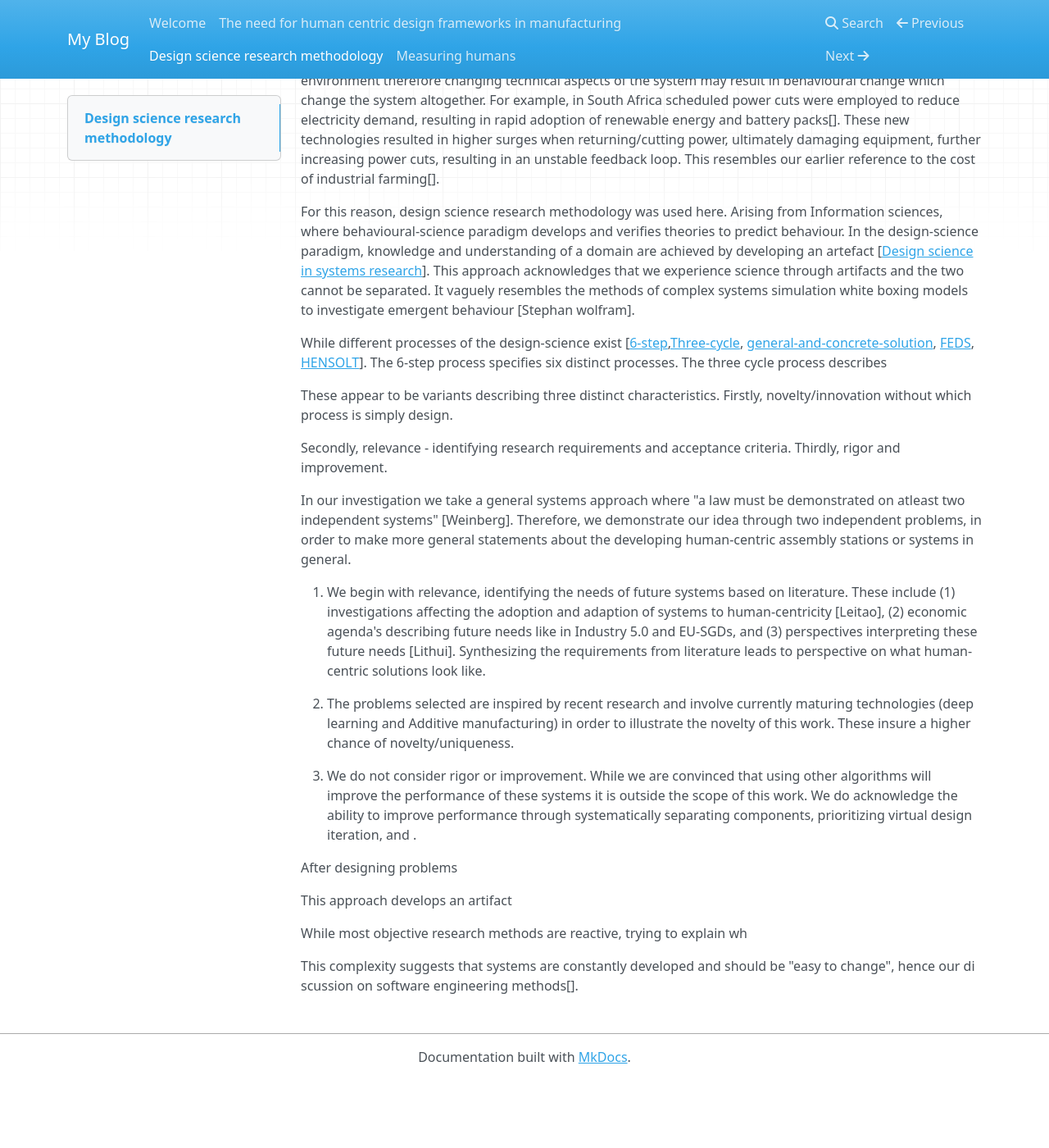
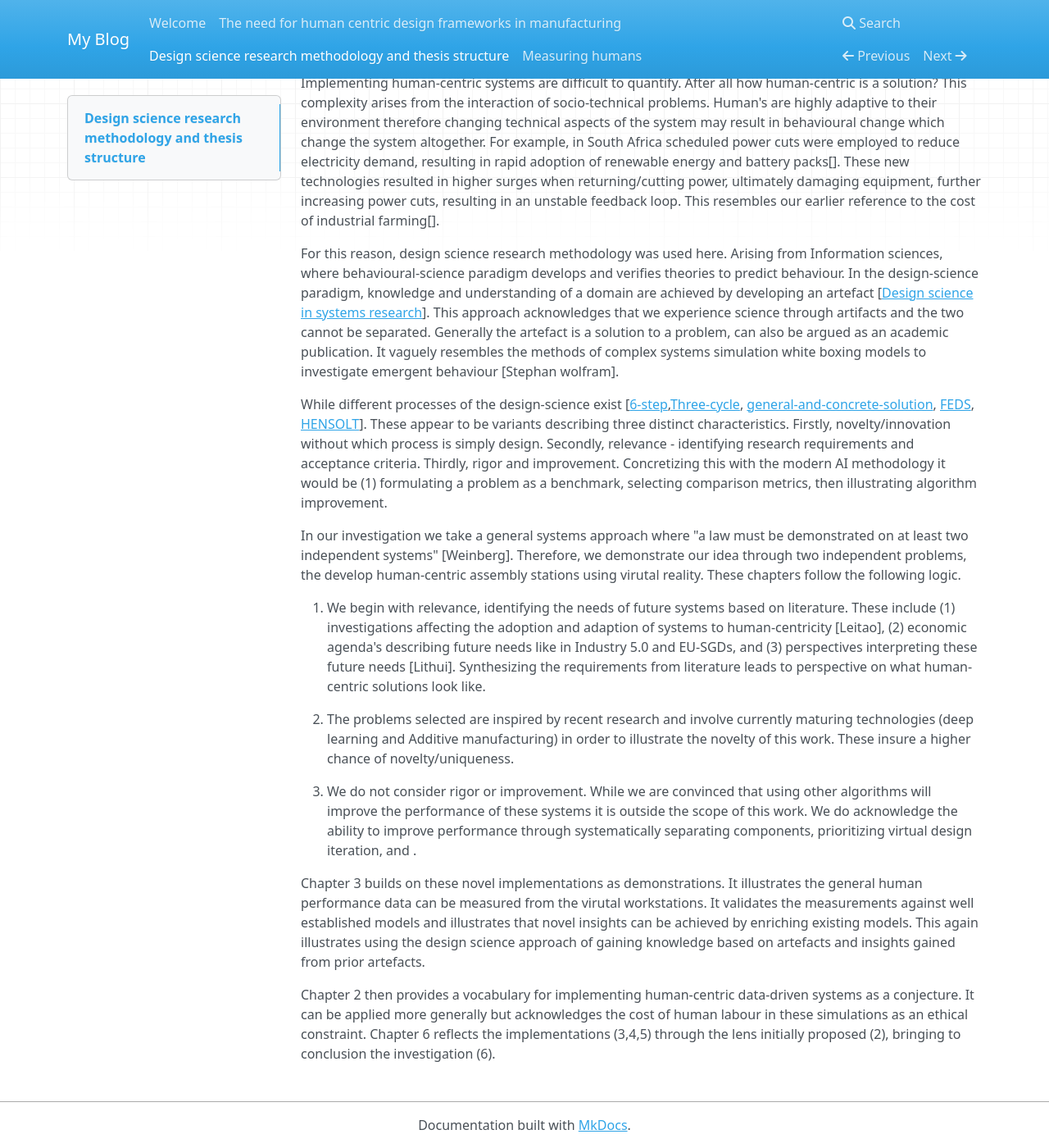
Before and after one commit to Steedalion/Blog, an MkDocs documentation site: the page built from docs/design-science.md, in a window 1280 px wide and 1400 px high, scrolled down 136 px. Shown: the whole window at 82% size. Built offline with MkDocs 1.6.1, drawn with Linux system fonts in a browser that asks for light colours; nearby versions of some CDN libraries; before the commit the page ends 1453 px from its top, so only the background shows below that; some of the changed text lies outside the part shown.

Commit message:
Quick push via script.

```diff
--- a/docs/design-science.md
+++ b/docs/design-science.md
@@ -1,28 +1,18 @@
-# Design science research methodology
+# Design science research methodology and thesis structure
 
 Implementing human-centric systems are difficult to quantify. After all how human-centric is a solution? This complexity arises from the interaction of socio-technical problems. Human's are highly adaptive to their environment therefore changing technical aspects of the system may result in behavioural change which change the system altogether. For example, in South Africa scheduled power cuts were employed to reduce electricity demand, resulting in rapid adoption of renewable energy and battery packs[]. These new technologies resulted in higher surges when returning/cutting power, ultimately damaging equipment, further increasing power cuts, resulting in an unstable feedback loop. This resembles our earlier reference to the cost of industrial farming[].
 
+For this reason, design science research methodology was used here. Arising from Information sciences, where behavioural-science paradigm develops and verifies theories to predict behaviour. In the design-science paradigm, knowledge and understanding of a domain are achieved by developing an artefact [[Design science in systems research](https://dl.acm.org/doi/10.5555/2017212.2017217)]. This approach acknowledges that we experience science through artifacts and the two cannot be separated. Generally the artefact is a solution to a problem, can also be argued as an academic publication. It vaguely resembles the methods of complex systems simulation white boxing models to investigate emergent behaviour [Stephan wolfram].
 
+While different processes of the design-science exist [[6-step](https://doi.org/10.2753/MIS0742-1222240302),[Three-cycle](https://aisel.aisnet.org/cgi/viewcontent.cgi?article=1017&context=sjis), [general-and-concrete-solution](https://doi.org/10.1057/ejis.2013.35), [FEDS](https://doi.org/10.1057/ejis.2014.36), [HENSOLT](https://doi.org/10.7166/30-4-2191)]. These appear to be variants describing three distinct characteristics. Firstly, novelty/innovation without which process is simply design. Secondly,  relevance - identifying research requirements and acceptance criteria. Thirdly, rigor and improvement. Concretizing this with the modern AI methodology it would be (1) formulating  a problem as a benchmark, selecting comparison metrics, then illustrating algorithm improvement.
 
-For this reason, design science research methodology was used here. Arising from Information sciences, where behavioural-science paradigm develops and verifies theories to predict behaviour. In the design-science paradigm, knowledge and understanding of a domain are achieved by developing an artefact [[Design science in systems research](https://dl.acm.org/doi/10.5555/2017212.2017217)]. This approach acknowledges that we experience science through artifacts and the two cannot be separated. It vaguely resembles the methods of complex systems simulation white boxing models to investigate emergent behaviour [Stephan wolfram].
-
-While different processes of the design-science exist [[6-step](https://doi.org/10.2753/MIS0742-1222240302),[Three-cycle](https://aisel.aisnet.org/cgi/viewcontent.cgi?article=1017&context=sjis), [general-and-concrete-solution](https://doi.org/10.1057/ejis.2013.35), [FEDS](https://doi.org/10.1057/ejis.2014.36), [HENSOLT](https://doi.org/10.7166/30-4-2191)]. The 6-step process specifies six distinct processes. The three cycle process describes
-
-These appear to be variants describing three distinct characteristics. Firstly, novelty/innovation without which process is simply design.
-
-Secondly,  relevance - identifying research requirements and acceptance criteria. Thirdly, rigor and improvement.
-
-In our investigation we take a general systems approach where "a law must be demonstrated on atleast two independent systems" [Weinberg]. Therefore, we demonstrate our idea through two independent problems, in order to make more general statements about the developing human-centric assembly stations or systems in general.
+In our investigation we take a general systems approach where "a law must be demonstrated on at least two independent systems" [Weinberg]. Therefore, we demonstrate our idea through two independent problems, the develop human-centric assembly stations using virutal reality. These chapters follow the following logic.
 
 1. We begin with relevance, identifying the needs of future systems based on literature. These include (1) investigations affecting the adoption and adaption of systems to human-centricity [Leitao], (2) economic agenda's describing future needs like in Industry 5.0 and EU-SGDs, and (3) perspectives interpreting these future needs [Lithui]. Synthesizing the requirements from literature leads to perspective on what human-centric solutions look like.
 
 2. The problems selected are inspired by recent research and involve currently maturing technologies (deep learning and Additive manufacturing) in order to illustrate the novelty of this work. These insure a higher chance of novelty/uniqueness.
 3. We do not consider rigor or improvement. While we are convinced that using other algorithms will improve the performance of these systems it is outside the scope of this work. We do acknowledge the ability to improve performance through systematically separating components, prioritizing virtual design iteration, and .
 
-After designing problems
+Chapter 3 builds on these novel implementations as demonstrations. It illustrates the general human performance data can be measured from the virutal workstations. It validates the measurements against well established models and illustrates that novel insights can be achieved by enriching existing models. This again illustrates using the design science approach of gaining knowledge based on artefacts and insights gained from prior artefacts.
 
-This approach develops an artifact
-
-While most objective research methods are reactive, trying to explain wh
-
-This complexity suggests that systems are constantly developed and should be "easy to change", hence our di scussion on software engineering methods[].
+Chapter 2 then provides a vocabulary for implementing human-centric data-driven systems as a conjecture. It can be applied more generally but acknowledges the cost of human labour in these simulations as an ethical constraint. Chapter 6 reflects the implementations (3,4,5) through the lens initially proposed (2), bringing to conclusion the investigation (6).
```
